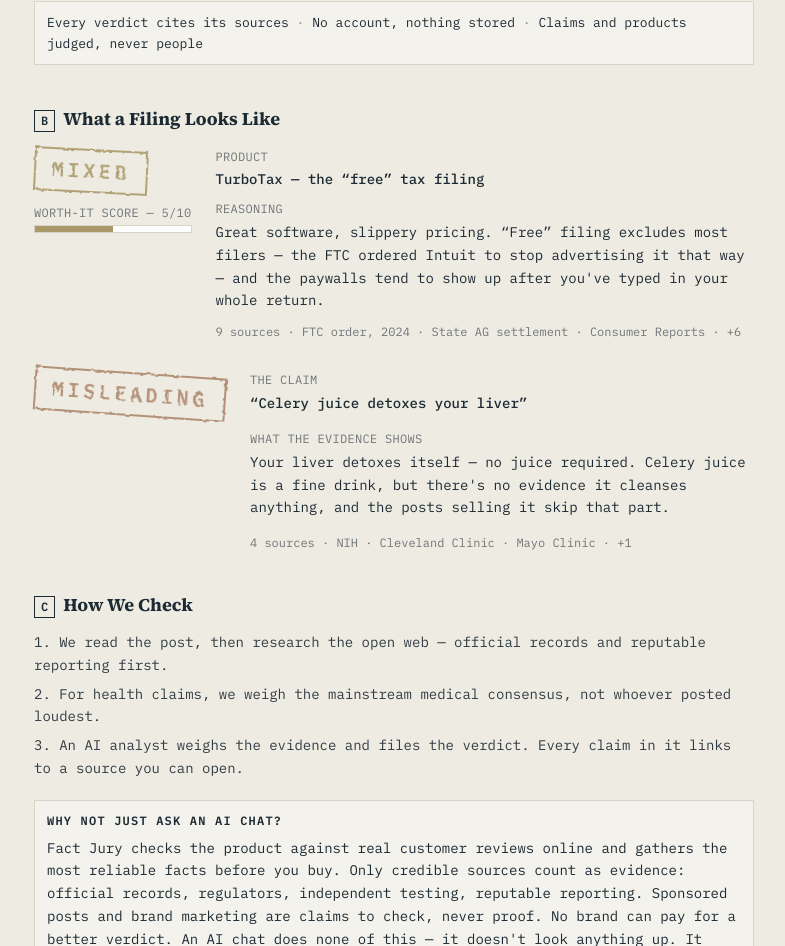
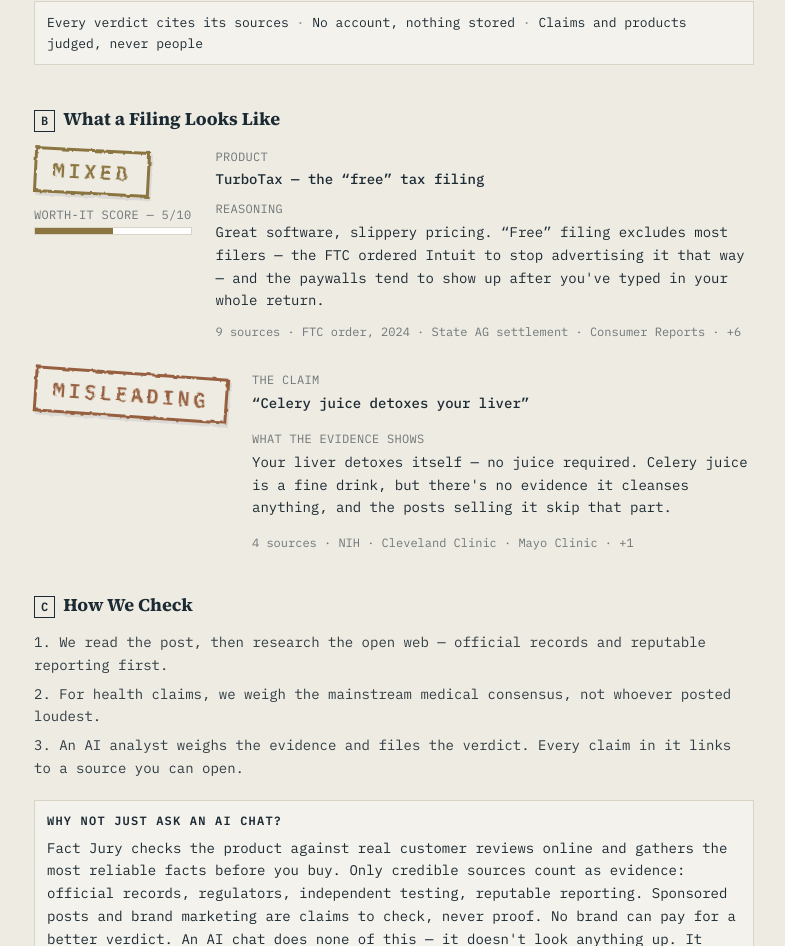
Before and after one commit to hamdantaher1-ops/fact-checker, a React (Vite) app: page / in a window 1280 px wide. Shown: the part 1036-1982 px from the top of the page, without its empty margins (246-1031 px from the left). Built offline with nearby package versions, Linux system fonts and the light colour scheme.

Commit message:
Deeper ink stamps - option B

```diff
--- a/src/App.jsx
+++ b/src/App.jsx
@@ -14,15 +14,16 @@ const GREEN = "#2F6B4F";
 const AMBER = "#B27A16";
 const SLATE = "#6B6459";
 
-// Faded-ink stamp palette (Taher's pick, Nov 6): washed, dusty versions of
-// the verdict colors so the stamps sit quietly on the paper instead of
-// shouting. Used only by the InkStamp and its score bar underneath.
-const STAMP_GREEN = "#5A7D68";
-const STAMP_SAGE = "#879A85";
-const STAMP_OCHRE = "#A99868";
-const STAMP_CLAY = "#AC856A";
-const STAMP_TERRA = "#9E6B5E";
-const STAMP_GREY = "#8A8378";
+// Deeper-ink stamp palette ("Option B", Taher's final pick, Nov 6): dusty
+// versions of the verdict colors pressed one shade deeper, so the stamp
+// stands out from the paper without shouting. Used only by the InkStamp
+// and its score bar underneath.
+const STAMP_GREEN = "#3E5C4B";
+const STAMP_SAGE = "#677D5F";
+const STAMP_OCHRE = "#8A743F";
+const STAMP_CLAY = "#96603F";
+const STAMP_TERRA = "#8C4A3E";
+const STAMP_GREY = "#5C564C";
 
 const VERDICTS = {
   "Great Buy": { color: GREEN, stamp: STAMP_GREEN, label: "APPROVED", Icon: ShieldCheck, rotate: "-6deg" },
@@ -764,9 +765,9 @@ function InkStamp({ color, rotate, label }) {
     <div
       className="px-4 py-2.5 text-center select-none shrink-0"
       style={{
-        border: `2.6px solid ${color}`,
+        border: `3.2px solid ${color}`,
         color,
-        opacity: 0.88,
+        boxShadow: "2px 3px 0 rgba(28,42,51,0.08)",
         transform: `rotate(${rotate})`,
         filter: "url(#inkRoughen)",
       }}
```
